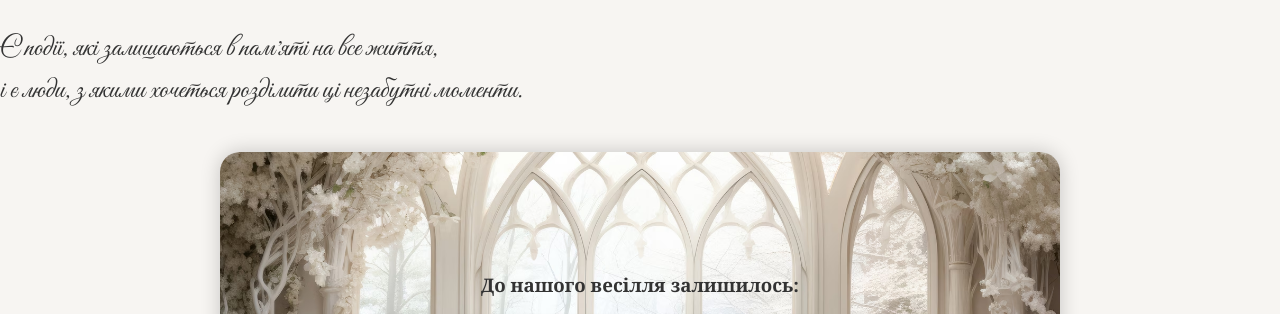
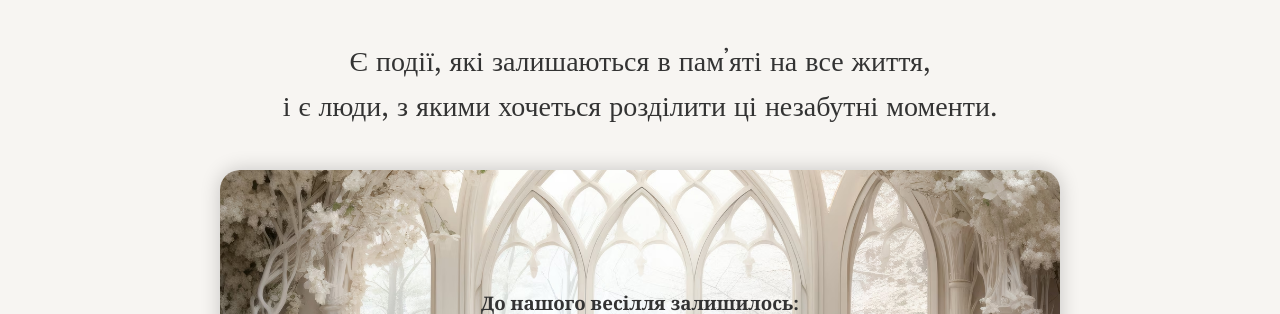
Before and after one commit to KOSTII177/kostia-ivanka, a plain HTML site: page index.html in a window 1280 px wide. Shown: the part 418-732 px from the top of the page. Drawn offline with nearby package versions, Linux system fonts and the light colour scheme.

Commit message:
Update index.html

```diff
--- a/index.html
+++ b/index.html
@@ -54,11 +54,20 @@
     }
 
     .sweet-words {
+  font-size: 28px;
+  line-height: 1.6;
+  color: #333;
+  text-align: center; /* вирівнювання по центру */
+  margin: 40px auto; /* щоб був відступ зверху і знизу */
+  max-width: 800px; /* щоб текст не розтягувався занадто */
+}
+
+/*     .sweet-words {
       font-size: 28px;
       line-height: 1.5;
       color: #333;
       font-family: 'Great Vibes', cursive;
-    }
+    } */
 
 .section { text-align: center; padding: 60px 20px; max-width: 800px; margin: 0 auto; }
 
```
